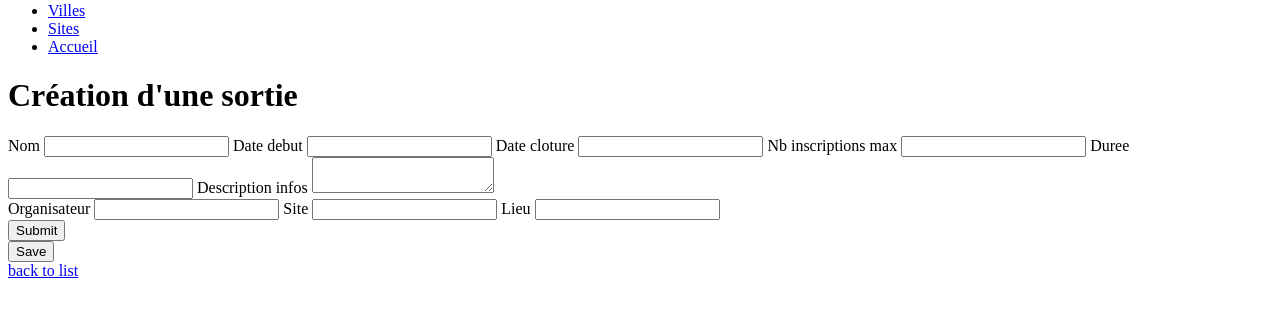
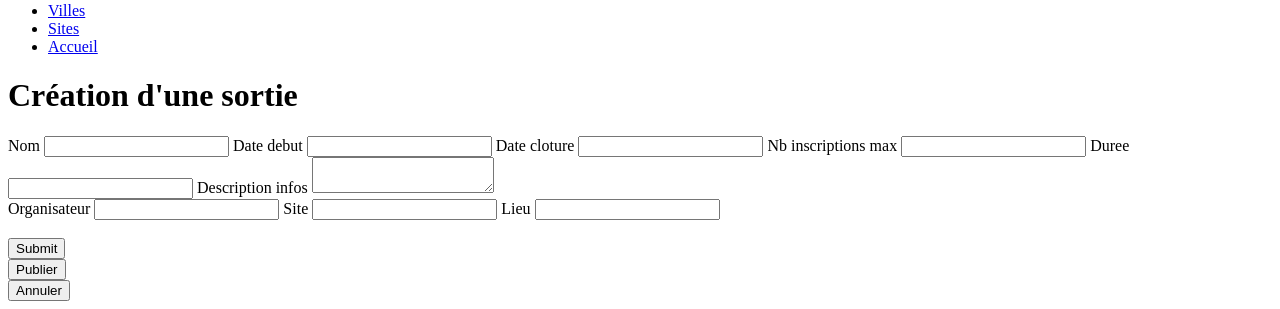
Before and after one commit to Slario/sortir, a Symfony app: template templates/sortie/new.html.twig in a window 1280 px wide. Shown: the part 556-865 px from the top of the page. Before the commit the page ends 834 px from the top, so only its background shows below. Run offline with Twig, Linux system fonts and the light colour scheme; the template is opened without the code that fills it, so the values that code supplies are empty; form fields are guessed from the names that the template uses; some libraries are stand-ins or nearby versions.

Commit message:
Modif Créer une sortie

```diff
--- a/src/Entity/Sortie.php
+++ b/src/Entity/Sortie.php
@@ -26,10 +26,12 @@ class Sortie
 
     /**
      * @ORM\Column(type="datetime")
+     *
      */
     private $dateDebut;
 
     /**
+     *
      * @ORM\Column(type="integer")
      */
     private $duree;
--- a/templates/sortie/_form.html.twig
+++ b/templates/sortie/_form.html.twig
@@ -51,9 +51,17 @@
         </div>
 
 
-
+        <br>
+        <div class="row">
+            <div class="col-4">
         {{ form_row(form.submit) }}
-
+            </div>
+            <div class="col-4">
+        <button class="bouton">{{ button_label|default('Publier') }}</button>
+            </div>
+            <div class="col-4">
+                <a href="{{ path('sortie_index') }}"><button class="bouton">Annuler</button></a>
+            </div>
         {% for label, messages in app.flashes %}
             {% for message in messages %}
                 <div class="alert-{{ label }}">
@@ -66,5 +74,5 @@
     </div>
 </div>
 
-<button class="btn">{{ button_label|default('Save') }}</button>
+
 {{ form_end(form) }}
--- a/templates/sortie/new.html.twig
+++ b/templates/sortie/new.html.twig
@@ -7,5 +7,5 @@
 
     {{ include('sortie/_form.html.twig') }}
 
-    <a href="{{ path('sortie_index') }}">back to list</a>
+
 {% endblock %}
```
Also changed, not shown: src/Form/SortieType.php (+9 -12 lines).
